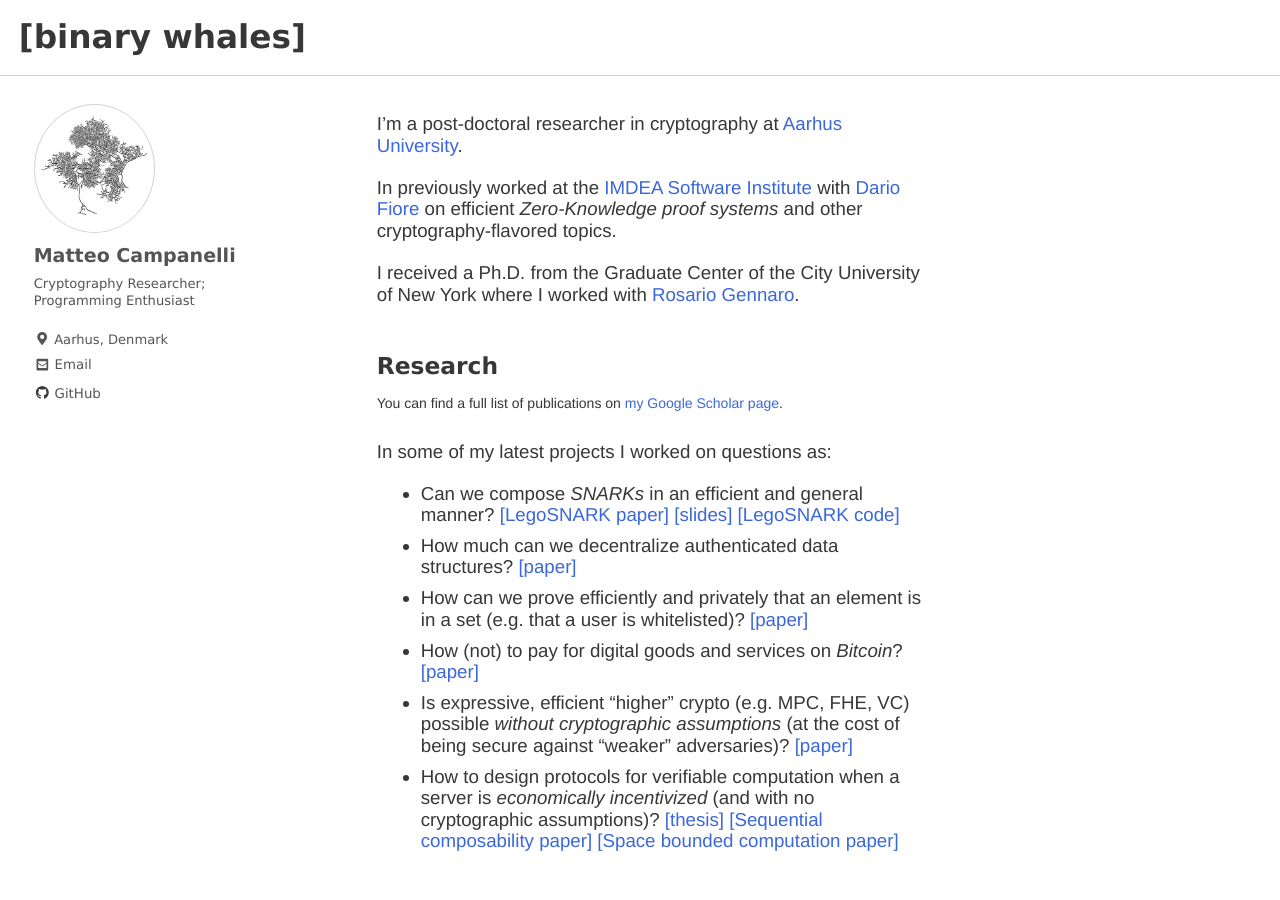
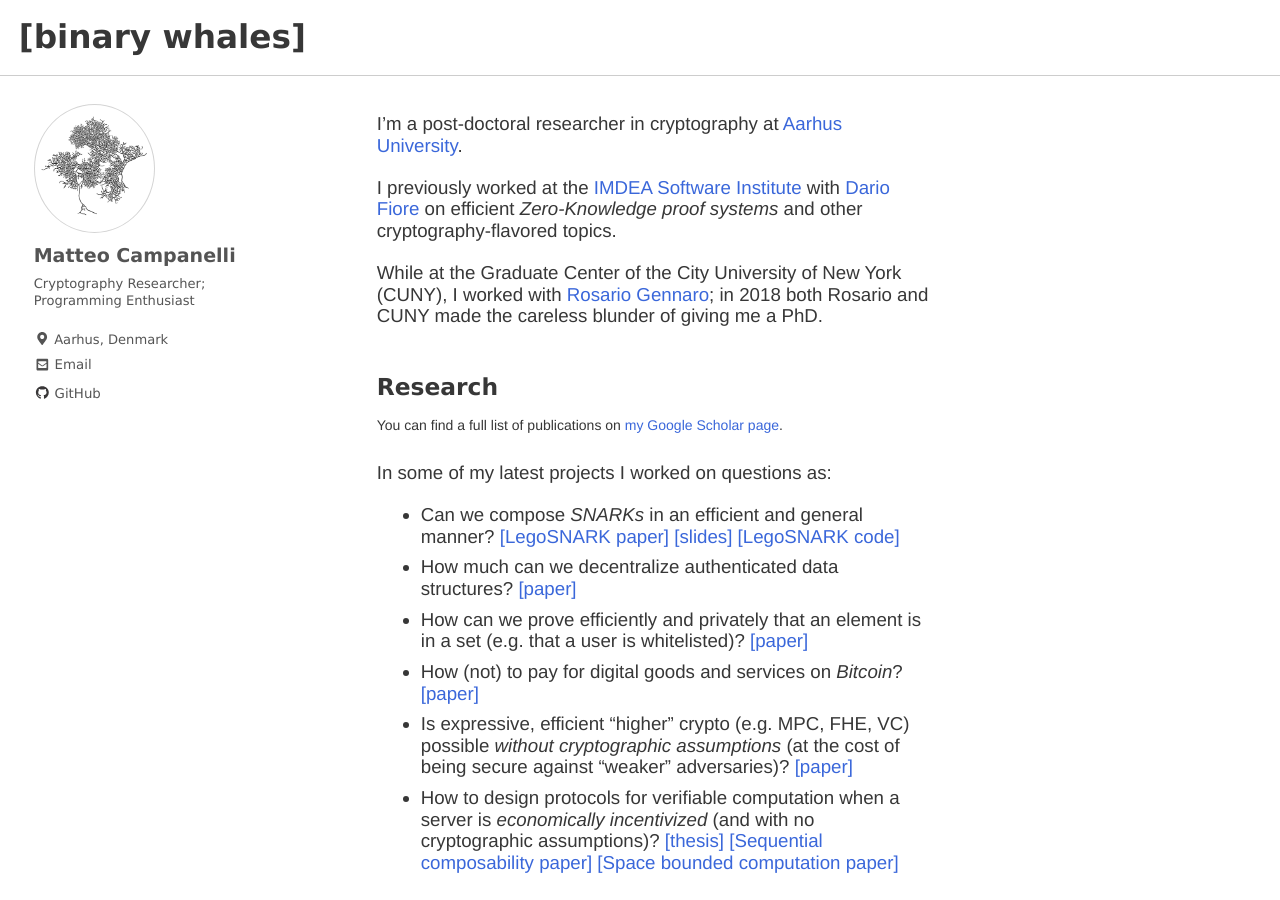
Before and after one commit to matteocam/matteocam.github.io, a Jekyll site: the page built from index.md, in a window 1280 px wide and 900 px high. Built offline with Jekyll 4.4.1, drawn with Linux system fonts in a browser that asks for light colours; nearby versions of some CDN libraries; some web fonts are replaced; a script that is not in the unit is left out.

Commit message:
Update index.md

```diff
--- a/index.md
+++ b/index.md
@@ -8,11 +8,11 @@ author_profile: true
 
 I'm a post-doctoral researcher in cryptography at [Aarhus University](https://www.au.dk/).
 
-In previously worked at the
+I previously worked at the
 [IMDEA Software Institute](https://software.imdea.org/index.html) with
 [Dario Fiore](http://www.dariofiore.it/) on  efficient _Zero-Knowledge proof systems_ and  other cryptography-flavored topics.
 
-I received a Ph.D. from the Graduate Center of the City University of New York where I worked with [Rosario Gennaro](http://www-cs.ccny.cuny.edu/~rosario/).
+While at the Graduate Center of the City University of New York (CUNY), I worked with [Rosario Gennaro](http://www-cs.ccny.cuny.edu/~rosario/); in 2018 both Rosario and CUNY made the careless blunder of giving me a PhD.
 
 ## Research
 <sup>You can find a full list of publications on [my Google Scholar page](https://scholar.google.com/citations?user=8xba6isAAAAJ&hl=en&oi=ao).</sup>
```
